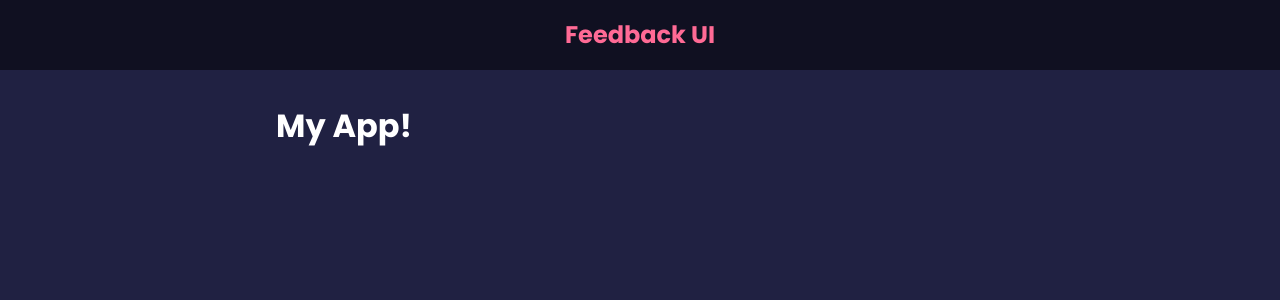
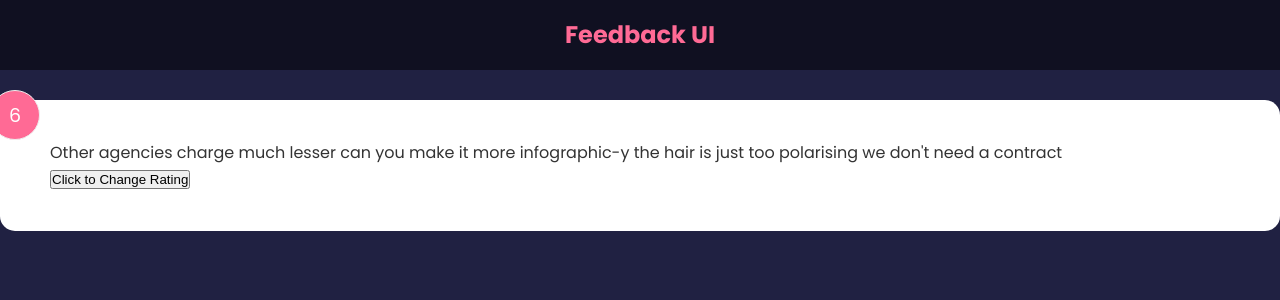
Before and after one commit to nikhilpandey-dev/feedback-app-bt, a React (Create React App) app: page / in a window 1280 px wide. Shown: the top 300 px of the page. Built offline with nearby package versions, Linux system fonts and the light colour scheme.

Commit message:
Completed feedback items.

```diff
--- a/src/App.js
+++ b/src/App.js
@@ -1,11 +1,12 @@
 import Header from "./components/Header";
+import FeedbackItem from "./components/FeedbackItem";
+
 function App() {
+  const msg = "Can you make it look like this clipart i found i'll know it when i see it, so can we have another option"
   return (
     <>
       <Header />
-      <div className="container">
-        <h1>My App!</h1>
-      </div>
+      <FeedbackItem rating={8} text={msg}/>
     </>
   );
 }
--- /dev/null
+++ b/src/components/FeedbackItem.jsx
@@ -0,0 +1,28 @@
+import React from "react";
+import { useState } from "react";
+
+function FeedbackItem() {
+  const defMsg =
+    "Other agencies charge much lesser can you make it more infographic-y the hair is just too polarising we don't need a contract";
+  const [rating, setRating] = useState(6);
+  const [text, setText] = useState(defMsg);
+  const handleClick = () => {
+    setRating((prev) => {
+      if (prev < 10) {
+        return prev + 1;
+      } else {
+        return prev;
+      }
+
+    });
+  };
+  return (
+    <div className="card">
+      <div className="num-display">{rating}</div>
+      <div className="text-display">{text}</div>
+      <button onClick={handleClick}>Click to Change Rating</button>
+    </div>
+  );
+}
+
+export default FeedbackItem;
```
